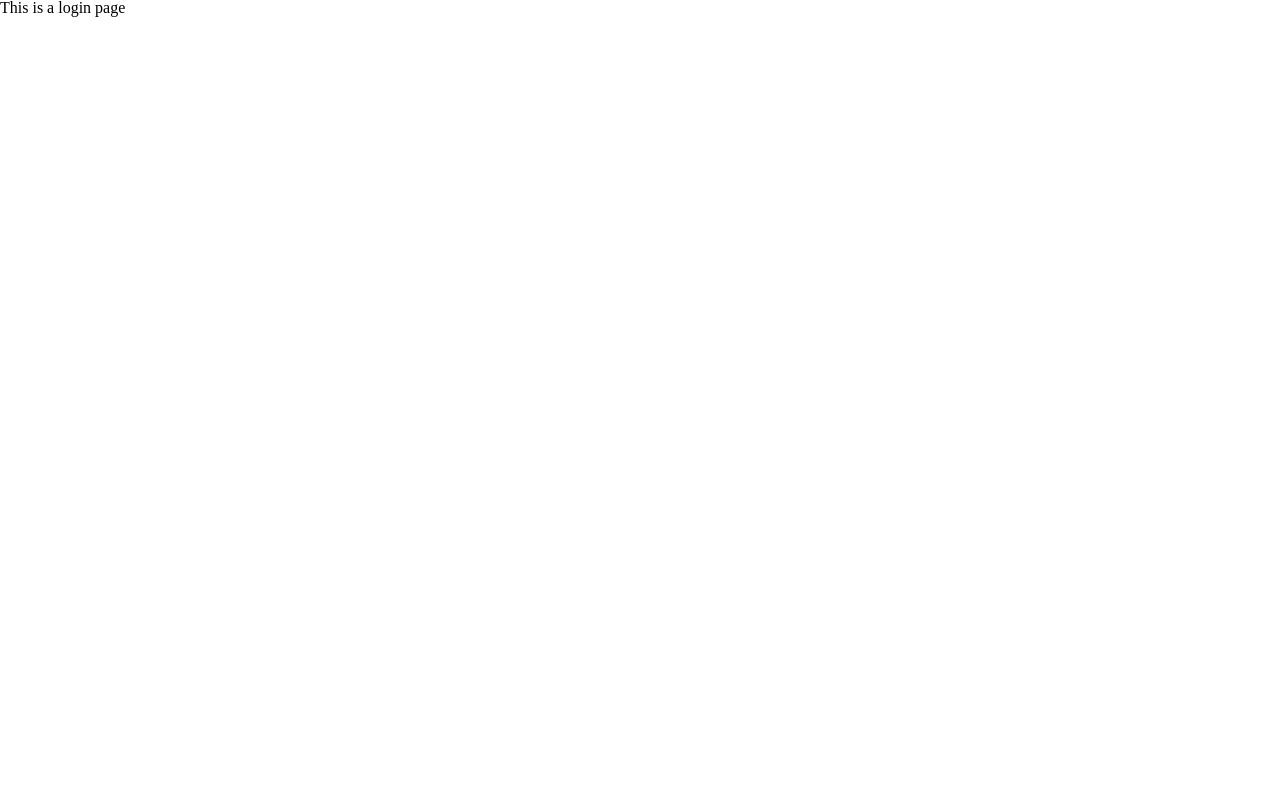
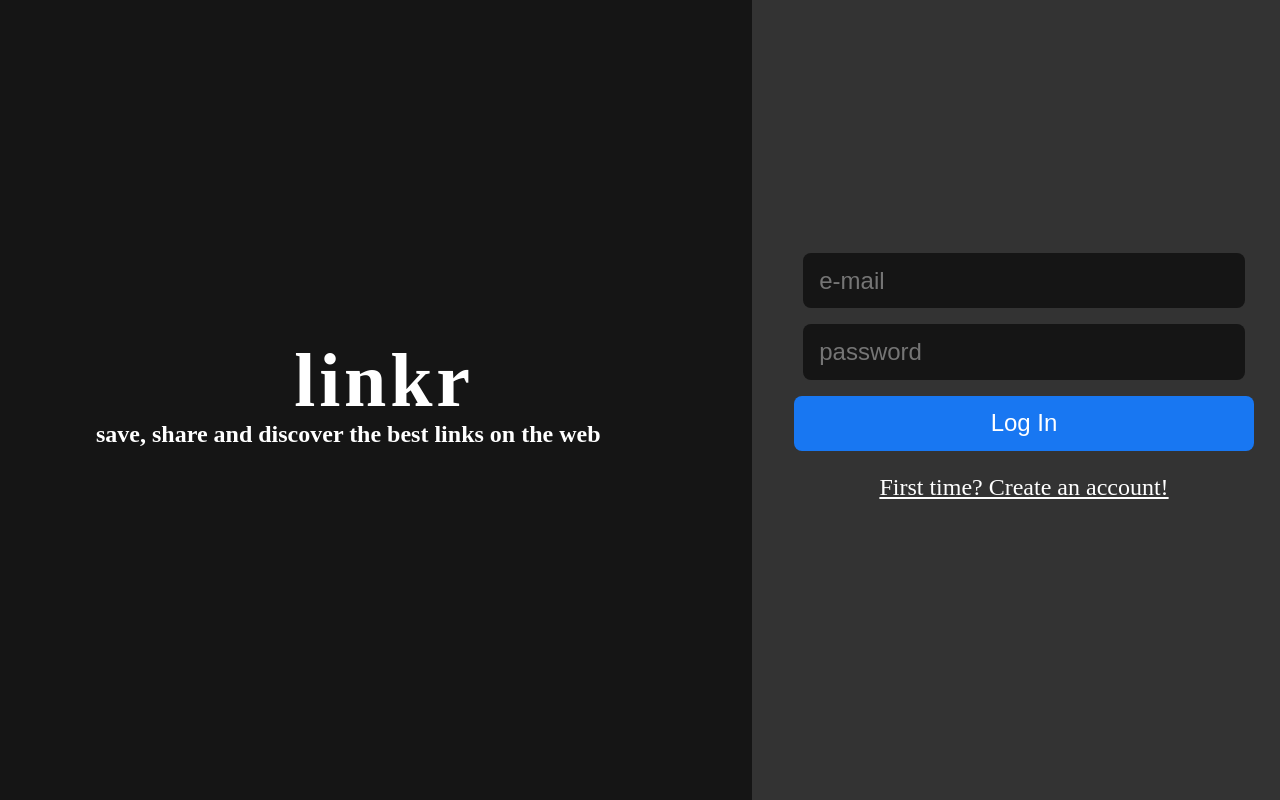
Before and after one commit to Victorlimah/projeto17-linkr_front-end, a React (Create React App) app: page /signin in a window 1280 px wide. Built offline with nearby package versions, Linux system fonts and the light colour scheme.

Commit message:
Implements login layout

```diff
--- a/src/pages/Initial/index.jsx
+++ b/src/pages/Initial/index.jsx
@@ -6,7 +6,7 @@ export default function Initial() {
   const navigate = useNavigate();
 
   useEffect(() => {
-   if(!localStorage.getItem('token')) navigate('/login');
+   if(!localStorage.getItem('token')) navigate('/signin');
    else{
     //TODO: set user data
     navigate('/dashboard');
--- /dev/null
+++ b/src/pages/Login/index.jsx
@@ -0,0 +1,28 @@
+import * as S from './styles';
+import { useNavigate } from 'react-router-dom';
+
+export default function Login() {
+  const navigate = useNavigate();
+
+  return (
+    <S.Container>
+      <S.ContainerHeader>
+        <S.Title>linkr</S.Title>
+        <S.Description>
+          save, share and discover the best links on the web
+        </S.Description>
+      </S.ContainerHeader>
+      <S.ContainerForm>
+        <S.Form>
+          <S.FormInputField type="email" placeholder="e-mail" />
+          <S.FormInputField type="password" placeholder="password" />
+          <S.FormInputField  className='button' type="submit" value="Log In" />
+
+          <S.Button onClick={() => navigate("/signup")}>
+            First time? Create an account!
+          </S.Button>
+        </S.Form>
+      </S.ContainerForm>
+    </S.Container>
+  );
+}
--- /dev/null
+++ b/src/pages/Login/styles.js
@@ -0,0 +1,118 @@
+import styled from "styled-components";
+
+export const Container = styled.div`
+  display: flex;
+  width: 100vw;
+  height: 100vh;
+  flex-direction: column;
+  align-items: center;
+  justify-content: center;
+  background-color: #333333;
+
+  @media (min-width: 768px) {
+    flex-direction: row;
+  }
+`;
+
+export const ContainerHeader = styled.div`
+  width: 100vw;
+  display: flex;
+  flex-direction: column;
+  align-items: center;
+  justify-content: center;
+  height: 25vh;
+  background-color: #151515;
+
+  @media (min-width: 768px) {
+    width: 60%;
+    height: 100vh
+  }
+`;
+
+export const Title = styled.h1`
+  font-style: normal;
+  font-weight: 900;
+  font-size: 76px;
+  line-height: 84px;
+  letter-spacing: 0.05em;
+  color: #ffffff;
+`;
+
+export const Description = styled.p`
+  width: 75%;
+  font-weight: 900;
+  text-align: center;
+  font-size: 1.5rem;
+  color: #fff;
+  margin-bottom: 1rem;
+
+  @media (min-width: 768px) {
+    text-align: justify;
+  }
+`;
+
+export const ContainerForm = styled.div`
+  display: flex;
+  flex-direction: column;
+  align-items: center;
+  justify-content: center;
+  height: 75vh;
+  background-color: #333333;
+
+  @media (min-width: 768px) {
+    width: 40%;
+    height: 100vh;
+  }
+`;
+
+export const Form = styled.form`
+  display: flex;
+  flex-direction: column;
+  align-items: center;
+  height: 100%;
+  width: 100%;
+  background-color: #333333;
+  padding: 1rem;
+
+  .button {
+    background-color: #1877f2;
+    color: #fff;
+    height: 2.3em;
+    width: 90%;
+  }
+
+  .button:hover {
+    background-color: #a81e8a;
+  }
+
+  @media (min-width: 768px) {
+    justify-content: center;
+  }
+`;
+
+export const FormInputField = styled.input`
+  width: 80%;
+  height: 2.3em;
+  border: none;
+  border-radius: 0.5rem;
+  background-color: #151515;
+  color: #fff;
+  margin-bottom: 1rem;
+  padding: 0 1rem;
+  font-size: 1.5rem;
+`;
+
+export const Button = styled.span`
+  width: 100%;
+  height: 3rem;
+  border: none;
+  border-radius: 0.5rem;
+  margin-bottom: 1rem;
+  padding: 0.5rem;
+  font-size: 1.5rem;
+  color: #fff;
+  text-decoration: underline;
+  text-align: center;
+
+
+`;
--- a/src/routes/index.jsx
+++ b/src/routes/index.jsx
@@ -1,12 +1,13 @@
 import { BrowserRouter, Routes, Route } from "react-router-dom";
 import Initial from "../pages/Initial";
+import Login from "../pages/Login";
 
 export default function Router() {
   return (
     <BrowserRouter>
       <Routes>
         <Route path="/" element={<Initial/>} />
-        <Route path="/signin" element={<h1>This is a login page</h1>} />
+        <Route path="/signin" element={<Login/>} />
         <Route path="/signup" element={<h1>This is a register page</h1>} />
         <Route path="/dashboard" element={<h1>This is a dashboard page</h1>} />
       </Routes>
--- a/src/styles/GlobalStyle.jsx
+++ b/src/styles/GlobalStyle.jsx
@@ -1,6 +1,8 @@
 import { createGlobalStyle } from "styled-components";
 
 export default createGlobalStyle`
+  @import url('https://fonts.googleapis.com/css2?family=Passion+One:wght@400;700;900&display=swap');
+  @import url('https://fonts.googleapis.com/css2?family=Poppins:wght@300;400;500;600;700;800;900&display=swap');
 
 html,
 body,
@@ -127,4 +129,8 @@ table {
   border-spacing: 0;
 }
 
+  body{
+    font-family:  'Passion One', cursive;
+  }
+
 `;
```
